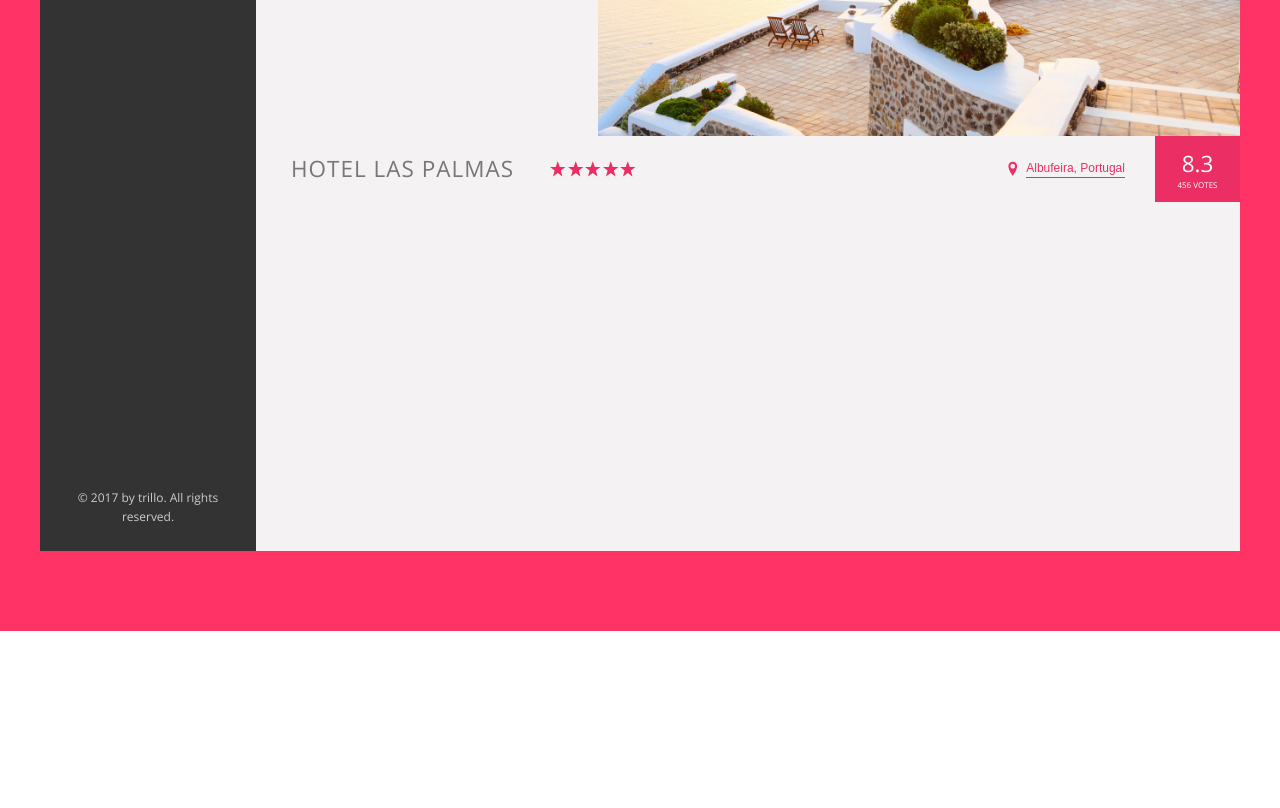
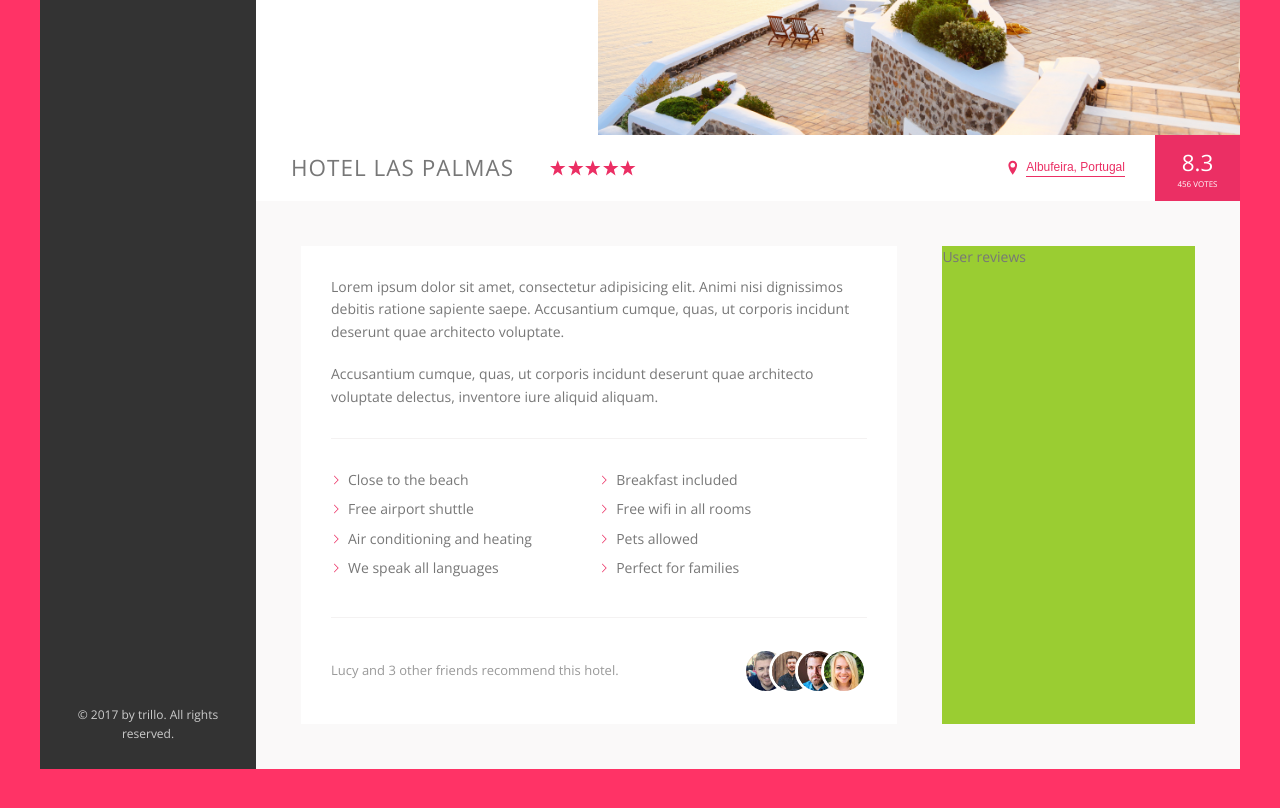
Before and after one commit to bbaryn/hotel_main_site, a website: page index.html in a window 1280 px wide. Shown: the part 400-1208 px from the top of the page. Before the commit the page ends 1031 px from the top, so only its background shows below. Drawn offline with nearby package versions, Linux system fonts and the light colour scheme.

Commit message:
Finish styling of detail element

```diff
--- a/index.html
+++ b/index.html
@@ -135,6 +135,42 @@
                         <div class="overview__rating-count">456 votes</div>
                     </div>
                 </div>
+
+                <div class="detail">
+                    <div class="description">
+                        <p class="paragraph">
+                            Lorem ipsum dolor sit amet, consectetur adipisicing elit. Animi nisi dignissimos debitis ratione sapiente saepe. Accusantium cumque, quas, ut corporis incidunt deserunt quae architecto voluptate.
+                        </p>
+                        <p class="paragraph">
+                            Accusantium cumque, quas, ut corporis incidunt deserunt quae architecto voluptate delectus, inventore iure aliquid aliquam.
+                        </p>
+                        <ul class="list">
+                            <li class="list__item">Close to the beach</li>
+                            <li class="list__item">Breakfast included</li>
+                            <li class="list__item">Free airport shuttle</li>
+                            <li class="list__item">Free wifi in all rooms</li>
+                            <li class="list__item">Air conditioning and heating</li>
+                            <li class="list__item">Pets allowed</li>
+                            <li class="list__item">We speak all languages</li>
+                            <li class="list__item">Perfect for families</li>
+                        </ul>
+                        <div class="recommend">
+                            <p class="recommend__count">
+                                Lucy and 3 other friends recommend this hotel.
+                            </p>
+                            <div class="recommend__friends">
+                                <img src="img/user-3.jpg" alt="Friend 1" class="recommend__photo">
+                                <img src="img/user-4.jpg" alt="Friend 2" class="recommend__photo">
+                                <img src="img/user-5.jpg" alt="Friend 3" class="recommend__photo">
+                                <img src="img/user-6.jpg" alt="Friend 4" class="recommend__photo">
+                            </div>
+                        </div>
+                    </div>
+
+                    <div class="user-reviews">
+                        User reviews
+                    </div>
+                </div>
             </main>
         </div>
     </div>
--- a/sass/_base.scss
+++ b/sass/_base.scss
@@ -31,6 +31,9 @@
     --color-grey-dark-3: #999;
 
     --shadow-dark: 0 2rem 6rem rgba(0,0,0,.3);
+    --shadow-light: 0 2rem 5rem rgba(0,0,0,.06);
+
+    --line: 1px solid var(--color-grey-light-2);
 }
 
 * {
--- a/sass/_components.scss
+++ b/sass/_components.scss
@@ -199,7 +199,7 @@
 .overview {
     display: flex;
     align-items: center;
-    border-bottom: 1px solid var(--color-grey-light-2);
+    border-bottom: --line;
 
     &__heading {
         font-size: 2.25rem;
@@ -295,3 +295,81 @@
         box-shadow: none;
     }
 }
+
+/////////////////////////////////////////////////////////
+//PARAGRAPH
+
+.paragraph:not(:last-of-type) {
+	margin-bottom: 2rem;
+}
+
+/////////////////////////////////////////////////////////
+//LIST
+
+.list {
+    list-style: none;
+	margin: 3rem 0;
+    padding: 3rem 0;
+    border-top: var(--line);
+    border-bottom: var(--line);
+
+    display: flex;
+    flex-wrap: wrap;
+
+    &__item {
+        flex: 0 0 50%;
+        margin-bottom: .7rem;
+    }
+
+    &__item::before {
+        content: "";
+        display: inline-block;
+        height: 1rem;
+        width: 1rem;
+        margin-right: .7rem;
+
+        //Older browsera
+        //background-image: url(../img/chevron-thin-right.svg);
+        //background-size: cover;
+
+        //Newer browsers - masks
+        background-color: var(--color-primary);
+        -webkit-mask-image: url(../img/chevron-thin-right.svg);
+        -webkit-mask-size: cover;
+        mask-image: url(../img/chevron-thin-right.svg);
+        mask-size: cover;
+    }
+}
+
+
+
+/////////////////////////////////////////////////////////
+//RECOMMEND
+
+.recommend {
+	font-size: 1.3rem;
+    color: var(--color-grey-dark-3);
+
+    display: flex;
+    align-items: center;
+
+    &__count {
+        margin-right: auto;
+    }
+
+    &__friends {
+        display: flex;
+    }
+
+    &__photo {
+        box-sizing: content-box;
+        height: 4rem;
+        width: 4rem;
+        border-radius: 50%;
+        border: 3px solid #fff;
+
+        &:not(:last-child) {
+            margin-right: -2rem;
+        }
+    }
+}
--- a/sass/_layout.scss
+++ b/sass/_layout.scss
@@ -11,7 +11,7 @@
     font-size: 1.4rem;
     height: 7rem;
     background-color: #fff;
-    border-bottom: 1px solid var(--color-grey-light-2);
+    border-bottom: --line;
 
     display: flex;
     justify-content: space-between;
@@ -33,8 +33,29 @@
 }
 
 .hotel-view {
-
-    height: 80rem;
+    background-color: #fff;
 
     flex: 1;
 }
+
+.detail {
+    font-size: 1.4rem;
+	display: flex;
+    padding: 4.5rem;
+    background-color: var(--color-grey-light-1);
+    border-bottom: --line;
+}
+
+.description {
+    font-size: 1.4rem;
+	background-color: #fff;
+    box-shadow: --shadow-light;
+    padding: 3rem;
+    flex: 0 0 60%;
+    margin-right: 4.5rem;
+}
+
+.user-reviews {
+	background-color: yellowgreen;
+    flex: 1;
+}
```
Also changed, not shown: css/style.css.
